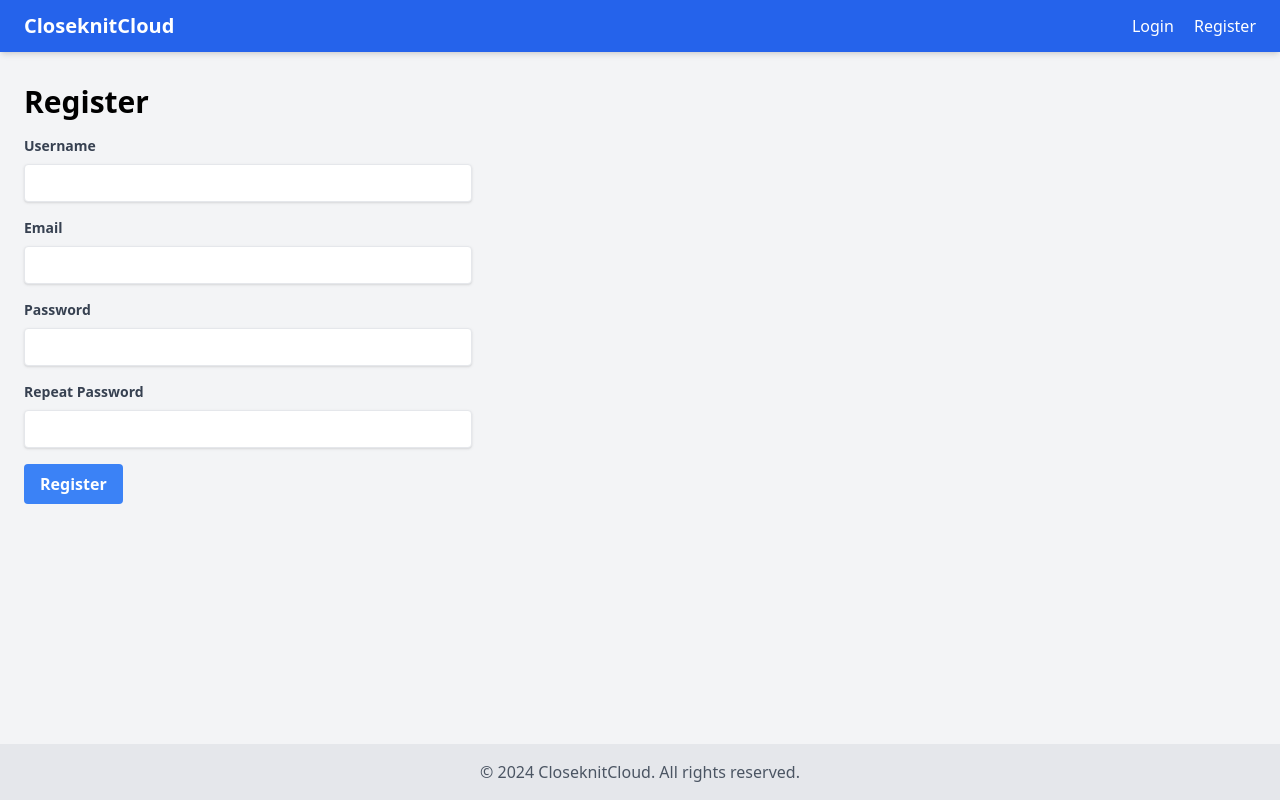
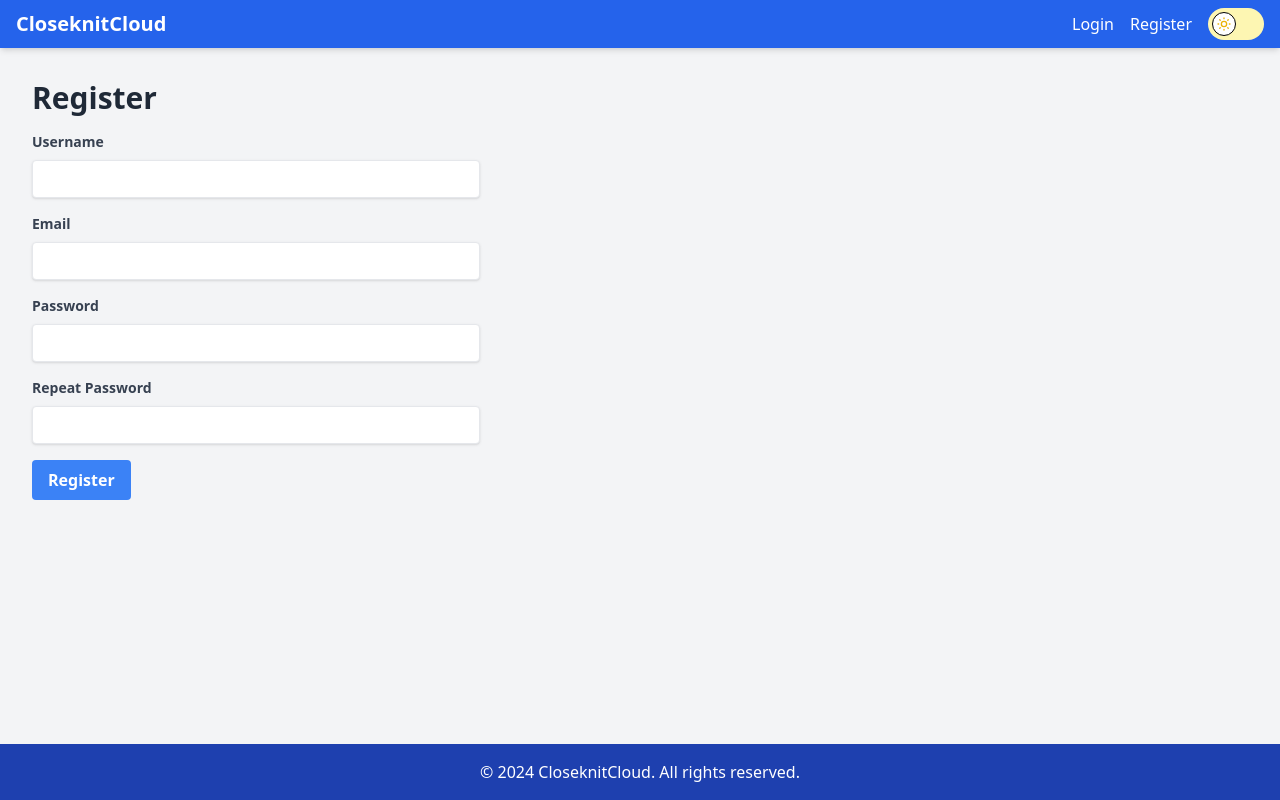
Before and after one commit to nltoosicks/CloseknitCloud, a Flask app: page /register in a window 1280 px wide. Run offline with Flask 3, Linux system fonts and the light colour scheme; some libraries are stand-ins or nearby versions.

Commit message:
Add dark mode toggle and update routing

```diff
--- a/app/main/routes.py
+++ b/app/main/routes.py
@@ -2,6 +2,6 @@ from flask import render_template
 from app.main import bp
 
 @bp.route('/')
-@bp.route('/index')
+@bp.route('/home')
 def index():
     return render_template('index.html', title='Home')
--- a/app/templates/base.html
+++ b/app/templates/base.html
@@ -1,27 +1,114 @@
 <!DOCTYPE html>
-<html lang="en">
+<html lang="en" class="h-full">
 <head>
     <meta charset="UTF-8">
     <meta name="viewport" content="width=device-width, initial-scale=1.0">
     <title>{% block title %}CloseknitCloud{% endblock %}</title>
     <script src="https://cdn.tailwindcss.com"></script>
+    <script>
+        tailwind.config = {
+            darkMode: 'class',
+            theme: {
+                extend: {
+                    colors: {
+                        primary: {"50":"#eff6ff","100":"#dbeafe","200":"#bfdbfe","300":"#93c5fd","400":"#60a5fa","500":"#3b82f6","600":"#2563eb","700":"#1d4ed8","800":"#1e40af","900":"#1e3a8a","950":"#172554"}
+                    }
+                }
+            }
+        }
+    </script>
+    <style>
+        .toggle-checkbox:checked {
+            right: 0;
+            border-color: #4B5563;
+        }
+        .toggle-checkbox:checked + .toggle-label {
+            background-color: #4B5563;
+        }
+        .toggle-checkbox:not(:checked) + .toggle-label {
+            background-color: #FDF6B2;
+        }
+        .toggle-label {
+            transition: background-color 0.3s ease;
+        }
+        .toggle-handle {
+            transition: transform 0.3s ease, border-color 0.3s ease;
+            border: 1px solid black;
+            box-sizing: border-box;
+        }
+        .toggle-checkbox:checked + .toggle-label .toggle-handle {
+            transform: translateX(100%);
+        }
+        .toggle-icon {
+            transition: opacity 0.3s ease;
+            display: flex;
+            align-items: center;
+            justify-content: center;
+            height: 100%;
+            width: 50%;
+            position: absolute;
+            top: 0;
+        }
+        .toggle-light {
+            left: 0;
+        }
+        .toggle-dark {
+            right: 0;
+        }
+        .toggle-checkbox:checked + .toggle-label .toggle-light {
+            opacity: 0;
+        }
+        .toggle-checkbox:checked + .toggle-label .toggle-dark {
+            opacity: 1;
+        }
+        .toggle-icon svg {
+            position: absolute;
+            top: 50%;
+            left: 50%;
+            transform: translate(-50%, -50%);
+        }
+        .toggle-light svg {
+            transform: translate(calc(-50% + 2px), -50%);
+        }
+        .toggle-dark svg {
+            transform: translate(calc(-50% - 2px), -50%);
+        }
+    </style>
 </head>
-<body class="flex flex-col min-h-screen bg-gray-100">
-    <nav class="bg-blue-600 text-white shadow-md">
-        <div class="container mx-auto px-6 py-3 flex justify-between items-center">
-            <a class="font-bold text-xl" href="{{ url_for('main.index') }}">CloseknitCloud</a>
-            <div class="space-x-4">
-                {% if current_user.is_authenticated %}
-                    <a class="hover:text-blue-200" href="{{ url_for('auth.logout') }}">Logout</a>
-                {% else %}
-                    <a class="hover:text-blue-200" href="{{ url_for('auth.login') }}">Login</a>
-                    <a class="hover:text-blue-200" href="{{ url_for('auth.register') }}">Register</a>
-                {% endif %}
+<body class="flex flex-col min-h-screen bg-gray-100 dark:bg-gray-900 text-gray-800 dark:text-white">
+    <nav class="bg-primary-600 text-white shadow-md">
+        <div class="w-full px-2 sm:px-4">
+            <div class="flex justify-between items-center h-12">
+                <a class="font-bold text-xl" href="{{ url_for('main.index') }}">CloseknitCloud</a>
+                <div class="flex items-center space-x-4">
+                    {% if current_user.is_authenticated %}
+                        <a class="hover:text-primary-200" href="{{ url_for('auth.logout') }}">Logout</a>
+                    {% else %}
+                        <a class="hover:text-primary-200" href="{{ url_for('auth.login') }}">Login</a>
+                        <a class="hover:text-primary-200" href="{{ url_for('auth.register') }}">Register</a>
+                    {% endif %}
+                    <div class="relative inline-block w-14 h-8 align-middle select-none transition duration-200 ease-in">
+                        <input type="checkbox" name="toggle" id="darkModeToggle" class="toggle-checkbox absolute block w-6 h-6 rounded-full bg-white appearance-none cursor-pointer z-10 opacity-0"/>
+                        <label for="darkModeToggle" class="toggle-label block overflow-hidden h-8 rounded-full cursor-pointer">
+                            <span class="toggle-handle absolute top-1 left-1 bg-white w-6 h-6 rounded-full transition-transform duration-300 ease-in-out"></span>
+                            <span class="toggle-icon toggle-light">
+                                <svg xmlns="http://www.w3.org/2000/svg" class="h-4 w-4 text-yellow-500" fill="none" viewBox="0 0 24 24" stroke="currentColor">
+                                    <path stroke-linecap="round" stroke-linejoin="round" stroke-width="2" d="M12 3v1m0 16v1m9-9h-1M4 12H3m15.364 6.364l-.707-.707M6.343 6.343l-.707-.707m12.728 0l-.707.707M6.343 17.657l-.707.707M16 12a4 4 0 11-8 0 4 4 0 018 0z" />
+                                </svg>
+                            </span>
+                            <span class="toggle-icon toggle-dark opacity-0">
+                                <svg xmlns="http://www.w3.org/2000/svg" class="h-4 w-4 text-indigo-200" fill="none" viewBox="0 0 24 24" stroke="currentColor">
+                                    <path stroke-linecap="round" stroke-linejoin="round" stroke-width="2" d="M20.354 15.354A9 9 0 018.646 3.646 9.003 9.003 0 0012 21a9.003 9.003 0 008.354-5.646z" />
+                                </svg>
+                            </span>
+                        </label>
+                    </div>
+                </div>
             </div>
         </div>
     </nav>
 
-    <main class="container mx-auto px-6 py-8 flex-grow">
+    <main class="flex-grow container mx-auto px-4 sm:px-6 lg:px-8 py-8">
         {% with messages = get_flashed_messages(with_categories=true) %}
             {% if messages %}
                 {% for category, message in messages %}
@@ -34,8 +121,32 @@
         {% block content %}{% endblock %}
     </main>
 
-    <footer class="bg-gray-200 text-center py-4 mt-8">
-        <p class="text-gray-600">&copy; 2024 CloseknitCloud. All rights reserved.</p>
+    <footer class="bg-primary-800 text-white text-center py-4 mt-8">
+        <p>&copy; 2024 CloseknitCloud. All rights reserved.</p>
     </footer>
+
+    <script>
+        const darkModeToggle = document.getElementById('darkModeToggle');
+        const html = document.documentElement;
+
+        // Check for saved theme preference or use system preference
+        if (localStorage.theme === 'dark' || (!('theme' in localStorage) && window.matchMedia('(prefers-color-scheme: dark)').matches)) {
+            html.classList.add('dark');
+            darkModeToggle.checked = true;
+        } else {
+            html.classList.remove('dark');
+            darkModeToggle.checked = false;
+        }
+
+        darkModeToggle.addEventListener('change', () => {
+            if (darkModeToggle.checked) {
+                html.classList.add('dark');
+                localStorage.theme = 'dark';
+            } else {
+                html.classList.remove('dark');
+                localStorage.theme = 'light';
+            }
+        });
+    </script>
 </body>
 </html>
```
